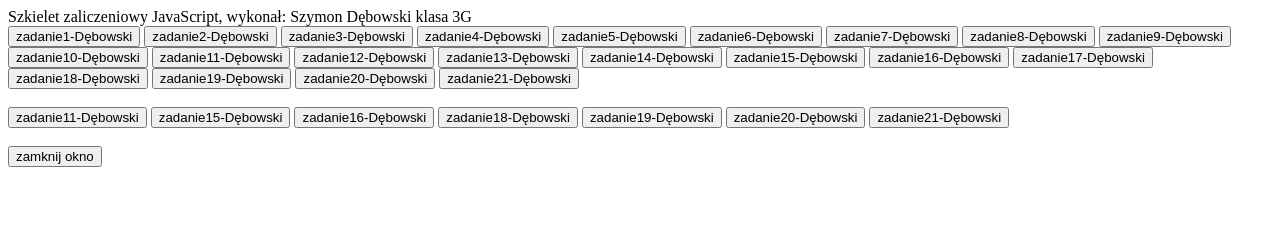
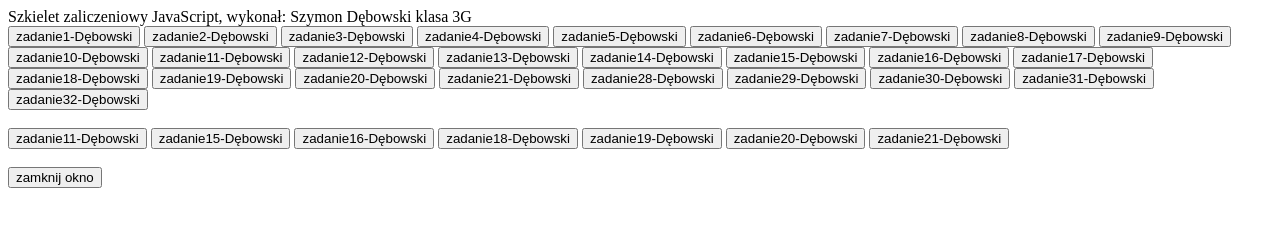
Before and after one commit to nieprofessor/Java, a plain HTML site: page index.html in a window 1280 px wide. Drawn offline with Linux system fonts and the light colour scheme.

Commit message:
Update index.html

```diff
--- a/index.html
+++ b/index.html
@@ -162,6 +162,12 @@ function okno_zamknij()
     <input type="button" name="zadanie19" value="zadanie19-Dębowski" onclick="WinOpen_zadanie19(' ')">
     <input type="button" name="zadanie20" value="zadanie20-Dębowski" onclick="WinOpen_zadanie20(' ')">
     <input type="button" name="zadanie21" value="zadanie21-Dębowski" onclick="WinOpen_zadanie21(' ')">
+    <input type="button" name="zadanie21" value="zadanie28-Dębowski" onclick="WinOpen_zadanie28(' ')">
+    <input type="button" name="zadanie21" value="zadanie29-Dębowski" onclick="WinOpen_zadanie29(' ')">
+    <input type="button" name="zadanie21" value="zadanie30-Dębowski" onclick="WinOpen_zadanie30(' ')">
+    <input type="button" name="zadanie21" value="zadanie31-Dębowski" onclick="WinOpen_zadanie31(' ')">
+    <input type="button" name="zadanie21" value="zadanie32-Dębowski" onclick="WinOpen_zadanie32(' ')">
+
 
 
 
```
